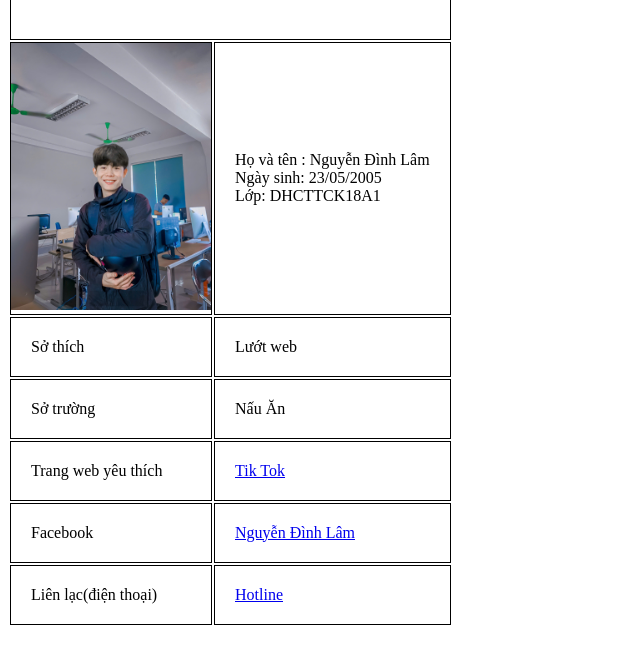
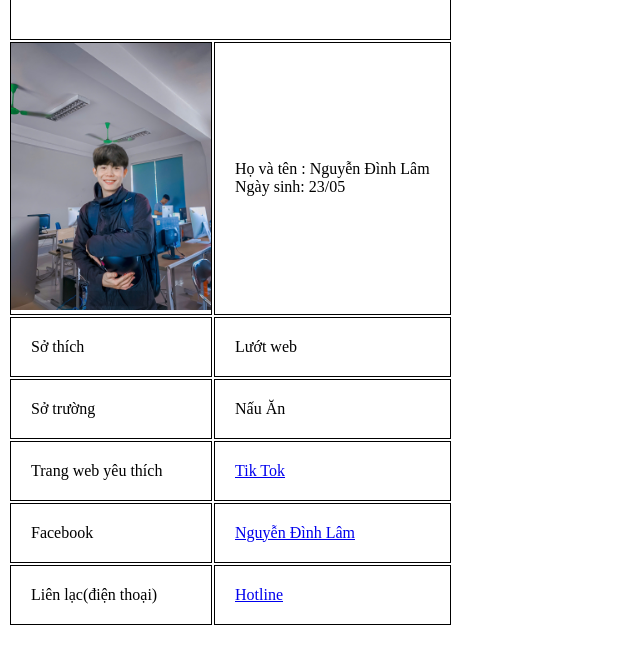
Before and after one commit to dlam05/dlam05.github.io, a plain HTML site: page index.html in a window 1280 px wide. Shown: the part 92-756 px from the top of the page, without its empty margins (0-640 px from the left). Drawn offline with Linux system fonts and the light colour scheme.

Commit message:
Sửa thông tin

```diff
--- a/index.html
+++ b/index.html
@@ -25,9 +25,9 @@
             <td>
                 Họ và tên : Nguyễn Đình Lâm
                 <br>
-                Ngày sinh: 23/05/2005
+                Ngày sinh: 23/05
                 <br>
-               Lớp: DHCTTCK18A1
+
             </td>
         </tr>
         <tr>
```
